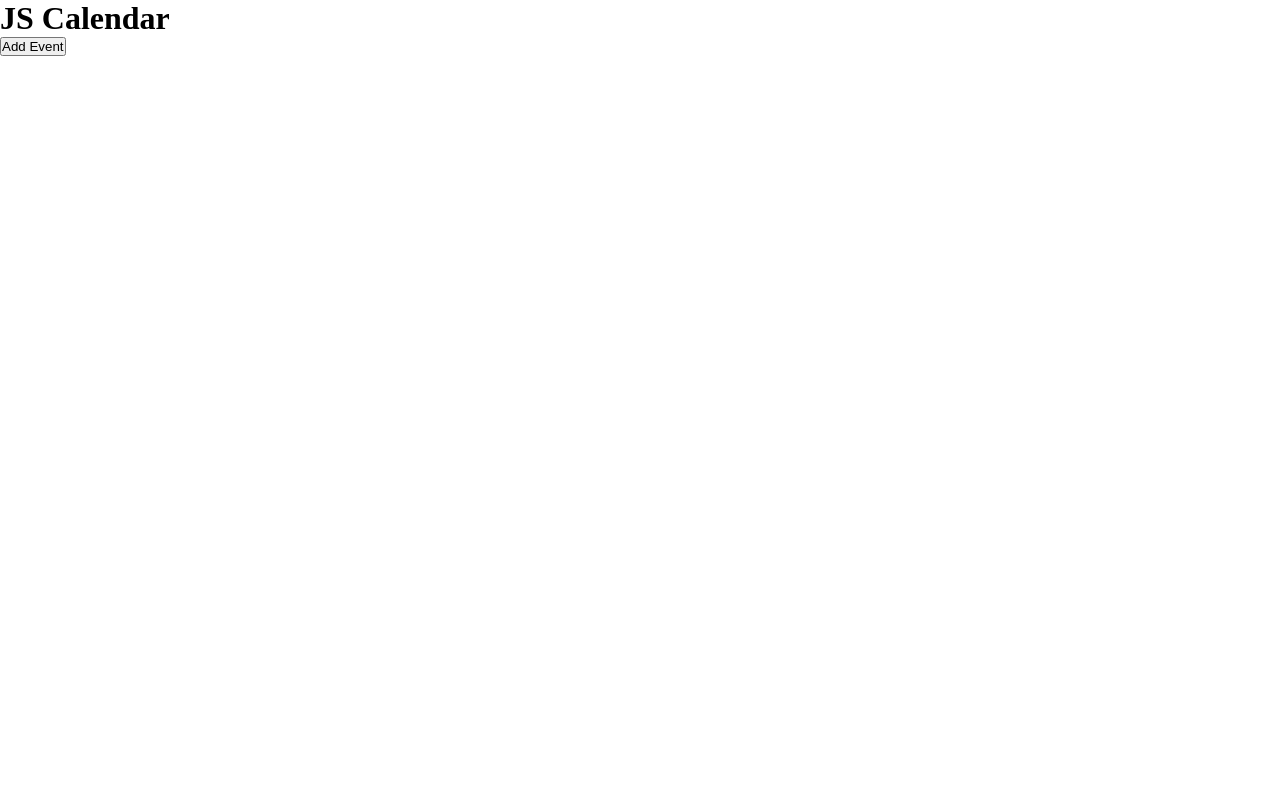
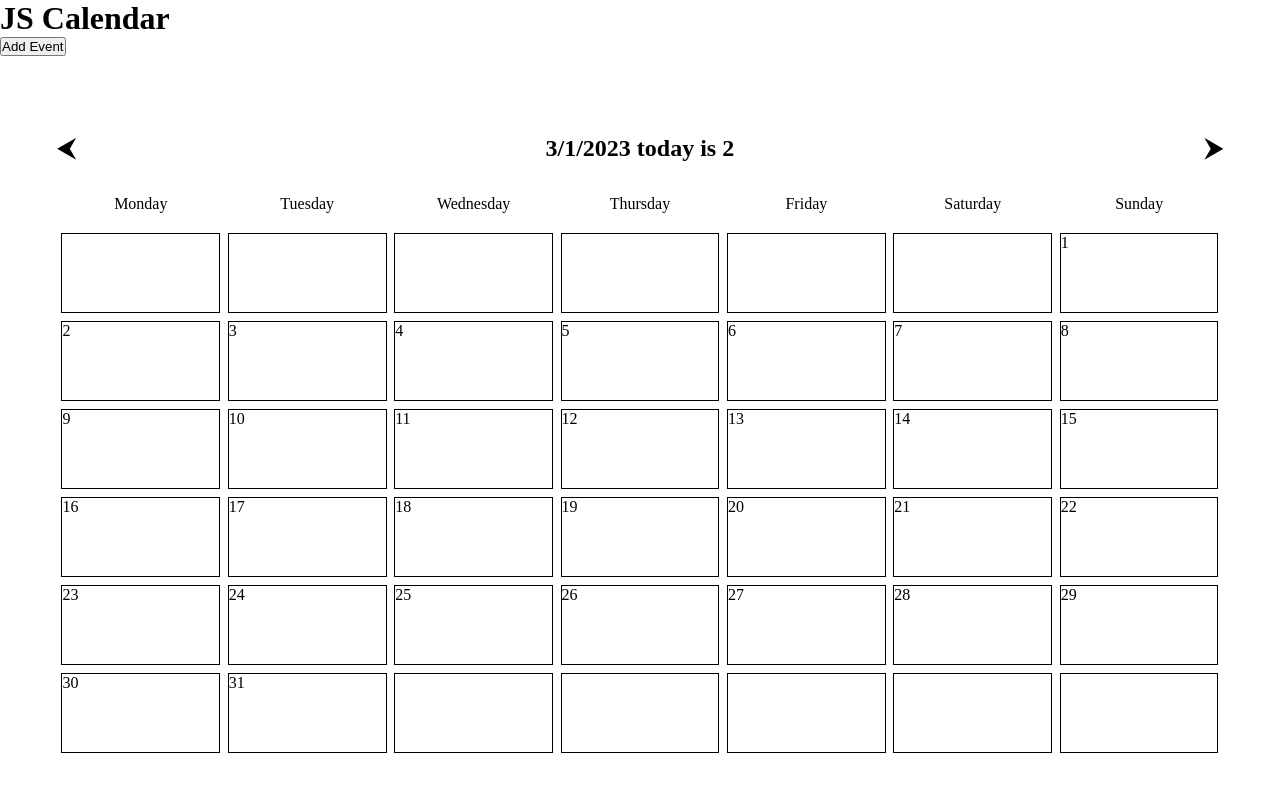
Before and after one commit to imarti01/JS-Calendar, a plain HTML site: page index.html in a window 1280 px wide. Shown: the top 804 px of the page. Drawn offline with Linux system fonts and the light colour scheme.

Commit message:
print days of month on calendar

```diff
--- a/app.js
+++ b/app.js
@@ -0,0 +1,40 @@
+const todayText = document.getElementById("today");
+const daysOfCalendar = document.getElementsByClassName("days");
+
+const todayDate = new Date();
+const [month, day, year, dayofWeek] = [
+  todayDate.getMonth(),
+  todayDate.getDate(),
+  todayDate.getFullYear(),
+  todayDate.getDay(),
+];
+const [hour, minutes, seconds] = [todayDate.getHours(), todayDate.getMinutes()];
+
+let numberOfDaysMonth;
+let divStartPrint;
+
+window.addEventListener("load", getTodayDate);
+window.addEventListener("load", getDaysInMonth(month, year));
+window.addEventListener("load", printDaysOnCalendar(month, year));
+
+function getTodayDate() {
+  todayText.innerText = `${day}/${month + 1}/${year} today is ${dayofWeek}`;
+}
+
+function getDaysInMonth(month, year) {
+  numberOfDaysMonth = new Date(year, month, 0).getDate();
+}
+
+function printDaysOnCalendar(month, year) {
+  const dayOfWeek = new Date(year, month, 1).getDay();
+
+  if (dayOfWeek > 0) {
+    divStartPrint = dayOfWeek - 1;
+  } else {
+    divStartPrint = 6;
+  }
+
+  for (let i = 0; i < numberOfDaysMonth; i++) {
+    daysOfCalendar[i + divStartPrint].textContent = i + 1;
+  }
+}
--- a/index.html
+++ b/index.html
@@ -12,7 +12,68 @@
       <h1>JS Calendar</h1>
       <button>Add Event</button>
     </header>
-    <main></main>
+    <main>
+      <div class="container-today">
+        <h2>⮜</h2>
+        <h2 id="today"></h2>
+        <h2>⮞</h2>
+      </div>
+      <div class="container-calendar">
+        <div class="days-calendar">
+          <div>Monday</div>
+          <div>Tuesday</div>
+          <div>Wednesday</div>
+          <div>Thursday</div>
+          <div>Friday</div>
+          <div>Saturday</div>
+          <div>Sunday</div>
+        </div>
+        <div class="calendar">
+          <div class="days"></div>
+          <div class="days"></div>
+          <div class="days"></div>
+          <div class="days"></div>
+          <div class="days"></div>
+          <div class="days"></div>
+          <div class="days"></div>
+          <div class="days"></div>
+          <div class="days"></div>
+          <div class="days"></div>
+          <div class="days"></div>
+          <div class="days"></div>
+          <div class="days"></div>
+          <div class="days"></div>
+          <div class="days"></div>
+          <div class="days"></div>
+          <div class="days"></div>
+          <div class="days"></div>
+          <div class="days"></div>
+          <div class="days"></div>
+          <div class="days"></div>
+          <div class="days"></div>
+          <div class="days"></div>
+          <div class="days"></div>
+          <div class="days"></div>
+          <div class="days"></div>
+          <div class="days"></div>
+          <div class="days"></div>
+          <div class="days"></div>
+          <div class="days"></div>
+          <div class="days"></div>
+          <div class="days"></div>
+          <div class="days"></div>
+          <div class="days"></div>
+          <div class="days"></div>
+          <div class="days"></div>
+          <div class="days"></div>
+          <div class="days"></div>
+          <div class="days"></div>
+          <div class="days"></div>
+          <div class="days"></div>
+          <div class="days"></div>
+        </div>
+      </div>
+    </main>
 
     <div class="modal-add-event">
       <button>🗙</button>
--- a/style.css
+++ b/style.css
@@ -6,17 +6,69 @@
 
 header {
   height: 15vh;
-  width: 100vw;
+  width: 100%;
 }
 
 main {
   height: 85vh;
-  width: 100vw;
+  width: 100%;
+  display: flex;
+  flex-direction: column;
+  align-items: center;
+  justify-content: center;
+}
+
+.container-today {
+  display: flex;
+  align-items: center;
+  justify-content: space-between;
+  height: 7vh;
+  width: 91vw;
+}
+
+.container-calendar {
+  display: flex;
+  flex-direction: column;
+  align-items: flex-start;
+  justify-content: flex-start;
+  height: 78vh;
+  width: 91vw;
+}
+
+.days-calendar {
+  display: flex;
+  height: 7vh;
+  width: 91vw;
+}
+
+.days-calendar div {
+  height: 7vh;
+  width: 13vw;
+  display: flex;
+  align-items: center;
+  justify-content: center;
+}
+
+.calendar {
+  height: 66vh;
+  width: 91vw;
+  display: flex;
+  flex-direction: row;
+  flex-wrap: wrap;
+  align-items: flex-start;
+  justify-content: flex-start;
+}
+
+.days {
+  height: 10vh;
+  width: 12.4vw;
+  border: 1px solid black;
+  margin: 0.1vw 0.3vw;
 }
 
 .modal-add-event {
   height: 100vh;
-  width: 100vw;
+  width: 100%;
   display: flex;
   flex-direction: column;
   align-items: center;
```
